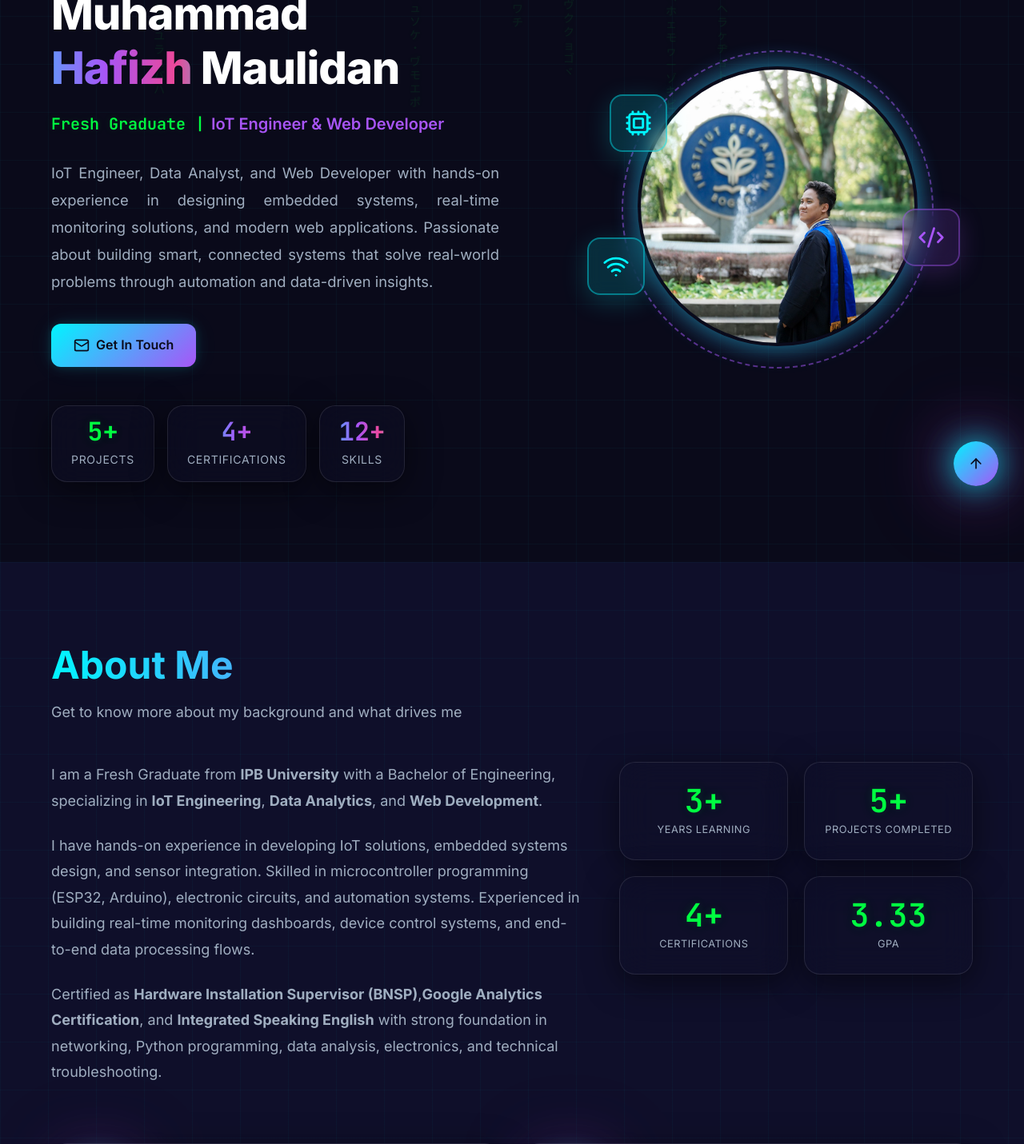
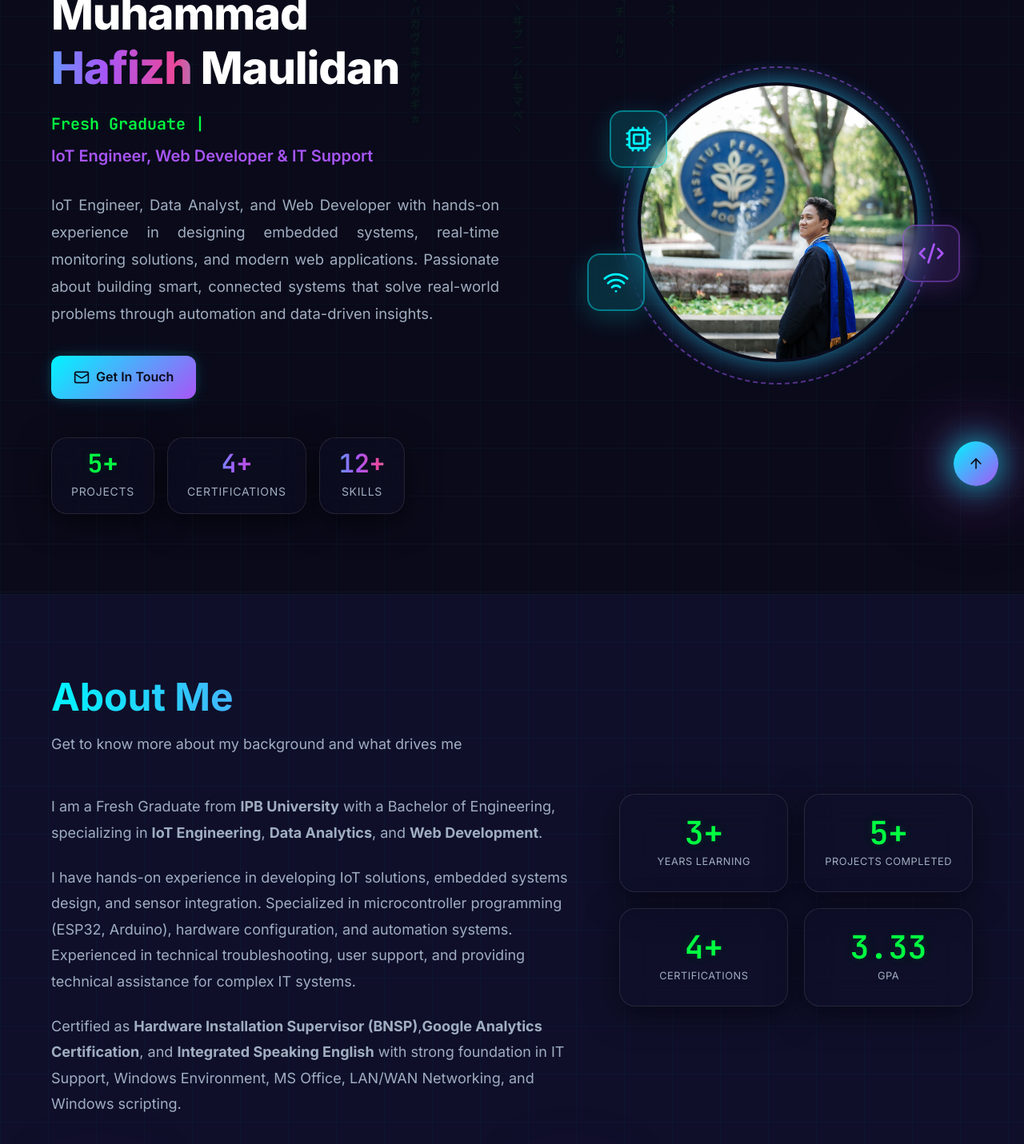
Before and after one commit to hafizhmaulidan15/my-portfolio, a React (Vite) app: page / in a window 1280 px wide. Shown: the part 160-1591 px from the top of the page at 80% size. Built offline with nearby package versions, Linux system fonts and the light colour scheme.

Commit message:
Add Computer User Support qualifications for Djarum and new CV

```diff
--- a/src/components/About.jsx
+++ b/src/components/About.jsx
@@ -50,14 +50,14 @@ const About = () => {
                         </p>
                         <p>
                             I have hands-on experience in developing IoT solutions, embedded systems design,
-                            and sensor integration. Skilled in microcontroller programming (ESP32, Arduino),
-                            electronic circuits, and automation systems. Experienced in building real-time
-                            monitoring dashboards, device control systems, and end-to-end data processing flows.
+                            and sensor integration. Specialized in microcontroller programming (ESP32, Arduino),
+                            hardware configuration, and automation systems. Experienced in technical troubleshooting,
+                            user support, and providing technical assistance for complex IT systems.
                         </p>
                         <p>
                             Certified as <strong>Hardware Installation Supervisor (BNSP)</strong>,
                             <strong>Google Analytics Certification</strong>, and <strong>Integrated Speaking English</strong> with
-                            strong foundation in networking, Python programming, data analysis, electronics, and technical troubleshooting.
+                            strong foundation in IT Support, Windows Environment, MS Office, LAN/WAN Networking, and Windows scripting.
                         </p>
                     </div>
 
--- a/src/components/Hero.jsx
+++ b/src/components/Hero.jsx
@@ -3,7 +3,7 @@ import { Mail, Terminal, Code2, Cpu, Wifi } from 'lucide-react';
 
 const Hero = () => {
     const [typedText, setTypedText] = useState('');
-    const fullText = 'IoT Engineer & Web Developer';
+    const fullText = 'IoT Engineer, Web Developer & IT Support';
     const [showCursor, setShowCursor] = useState(true);
 
     // Typing effect
--- a/src/components/Skills.jsx
+++ b/src/components/Skills.jsx
@@ -37,6 +37,17 @@ const Skills = () => {
                 { name: 'Networking', icon: <Network size={28} /> },
                 { name: 'Arduino Cloud', icon: <Cloud size={28} /> },
                 { name: 'Git & Version Control', icon: <Wrench size={28} /> },
+            ]
+        },
+        {
+            category: 'IT Support & Administration',
+            skills: [
+                { name: 'Windows 10', icon: <Terminal size={28} /> },
+                { name: 'MS Office Suite', icon: <Layers size={28} /> },
+                { name: 'Hardware Config', icon: <Wrench size={28} /> },
+                { name: 'LAN/WAN', icon: <Network size={28} /> },
+                { name: 'Windows Scripting', icon: <Code size={28} /> },
+                { name: 'Troubleshooting', icon: <Settings size={28} /> },
             ]
         }
     ];
```
Also changed, not shown: 2 other files (tests, documents, lock files or other folders).
